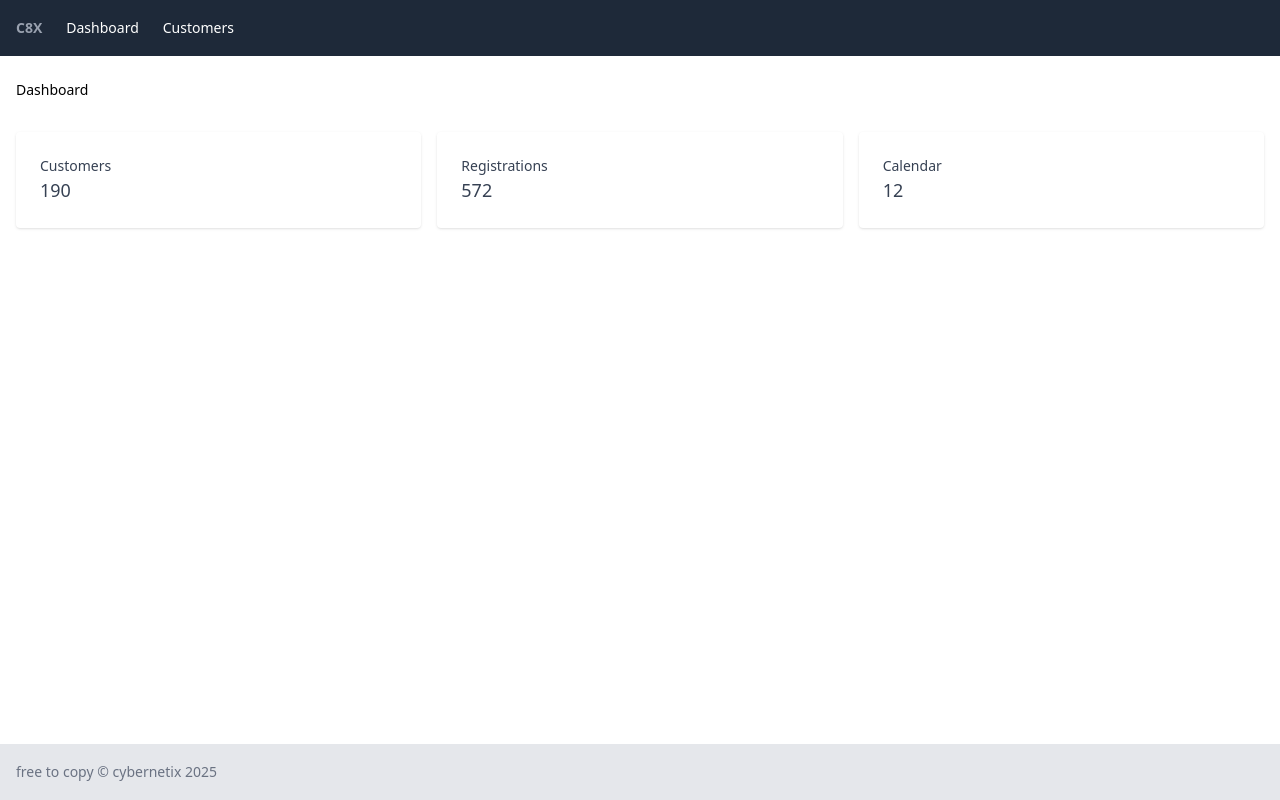
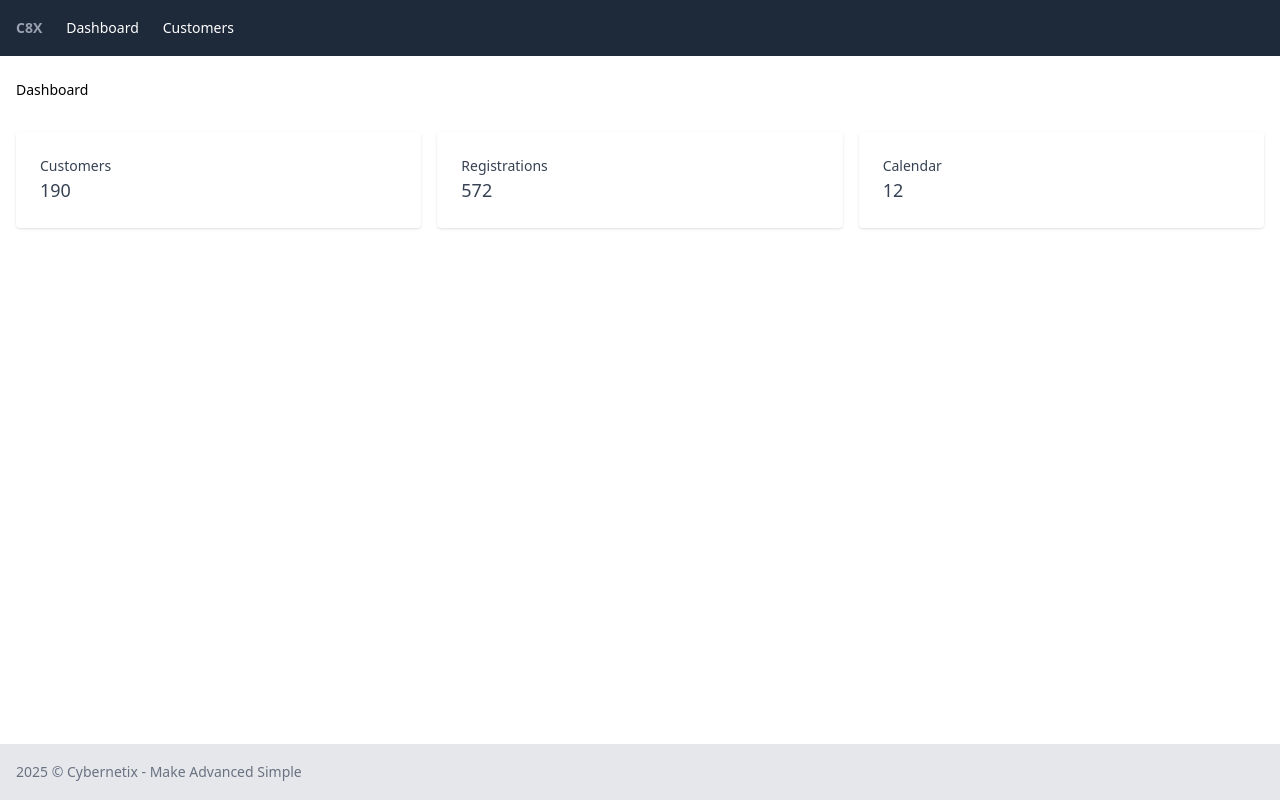
Before and after one commit to k33n8nc/nuxt4-firebase-spa, a Nuxt app: page / in a window 1280 px wide. Built offline with nearby package versions, Linux system fonts and the light colour scheme; no server answers.

Commit message:
Update UI and add ToDo

```diff
--- a/app/components/CustomerList.vue
+++ b/app/components/CustomerList.vue
@@ -9,8 +9,9 @@
           <div class="p-6 text-sm text-gray-700">
             <p class="text-sm font-medium">{{ customer.city }}</p>
             <p class="text-lg">{{ customer.commercial_name }}</p>
-            <span v-if="customer.registrationExpireAlert" class="bg-gray-100 rounded-full px-3 py-1 text-xs font-medium">
-              <Icon name="fa-solid:calendar" class="mr-1" />
+            <span v-if="customer.registrationExpireAlert"
+                  class="inline-block mt-1 bg-gray-100 rounded-full px-3 py-1 text-xs font-medium">
+              <Icon name="fa-regular:calendar" class="mr-1 translate-y-[1px]" />
               {{ customer.registrationExpireAlert.toDate().toLocaleDateString('nl-NL', { year: 'numeric', month: '2-digit', day: '2-digit' }) }}
             </span>
           </div>
--- a/app/layouts/default.vue
+++ b/app/layouts/default.vue
@@ -23,7 +23,7 @@
     <footer class="bg-gray-200 h-14 fixed bottom-0 w-full">
       <div class="container mx-auto h-full flex items-center px-4">
         <p class="text-sm text-gray-500">
-          free to copy © <a href="https://cybernetix.nl" target="_blank">cybernetix {{ new Date().getFullYear() }}</a>
+          <a href="https://cybernetix.nl" target="_blank">{{ new Date().getFullYear() }} © Cybernetix - Make Advanced Simple </a>
         </p>
       </div>
     </footer>
```
Also changed, not shown: app/stores/registrationStore.ts (+8 -0 lines).
